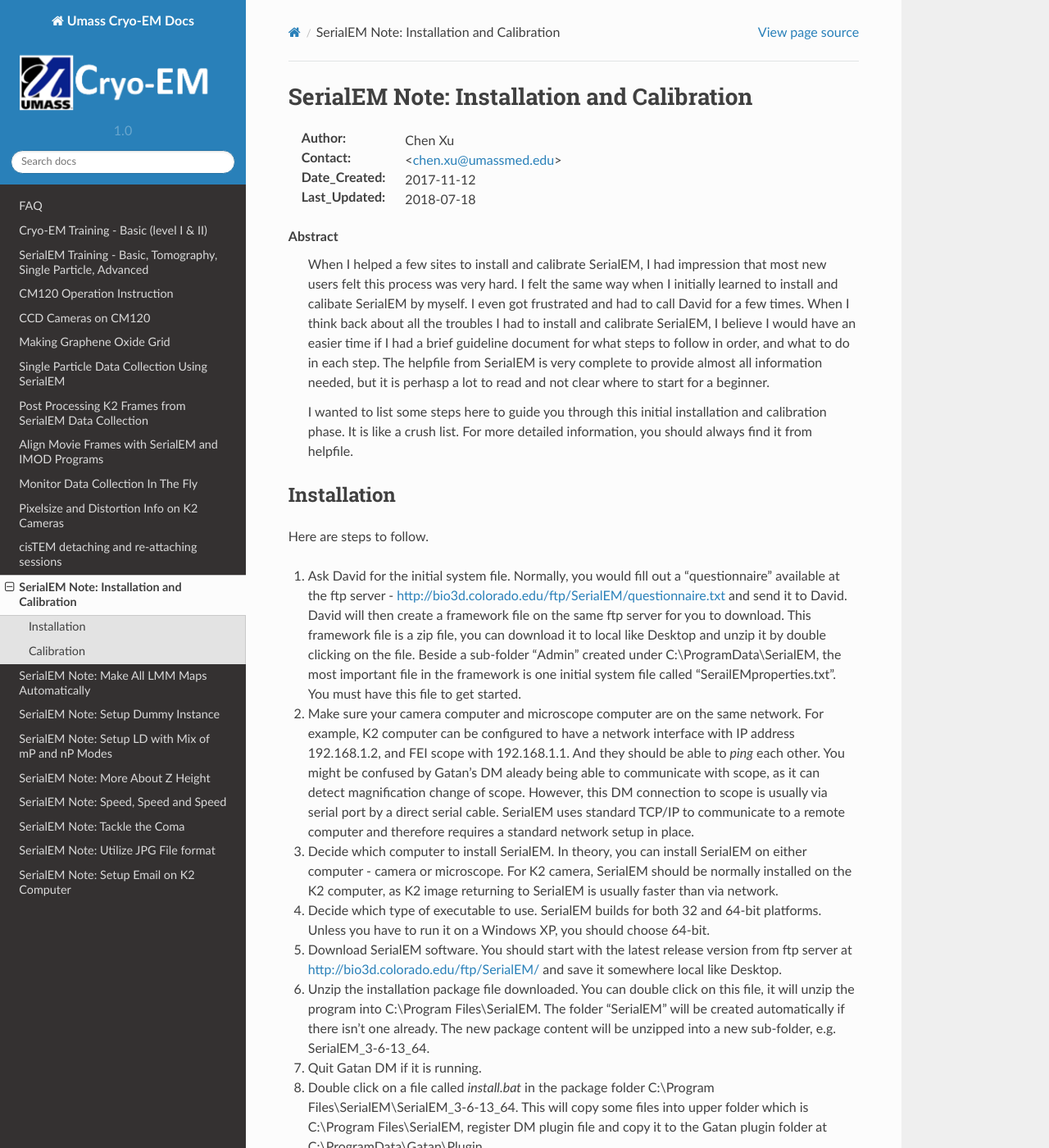
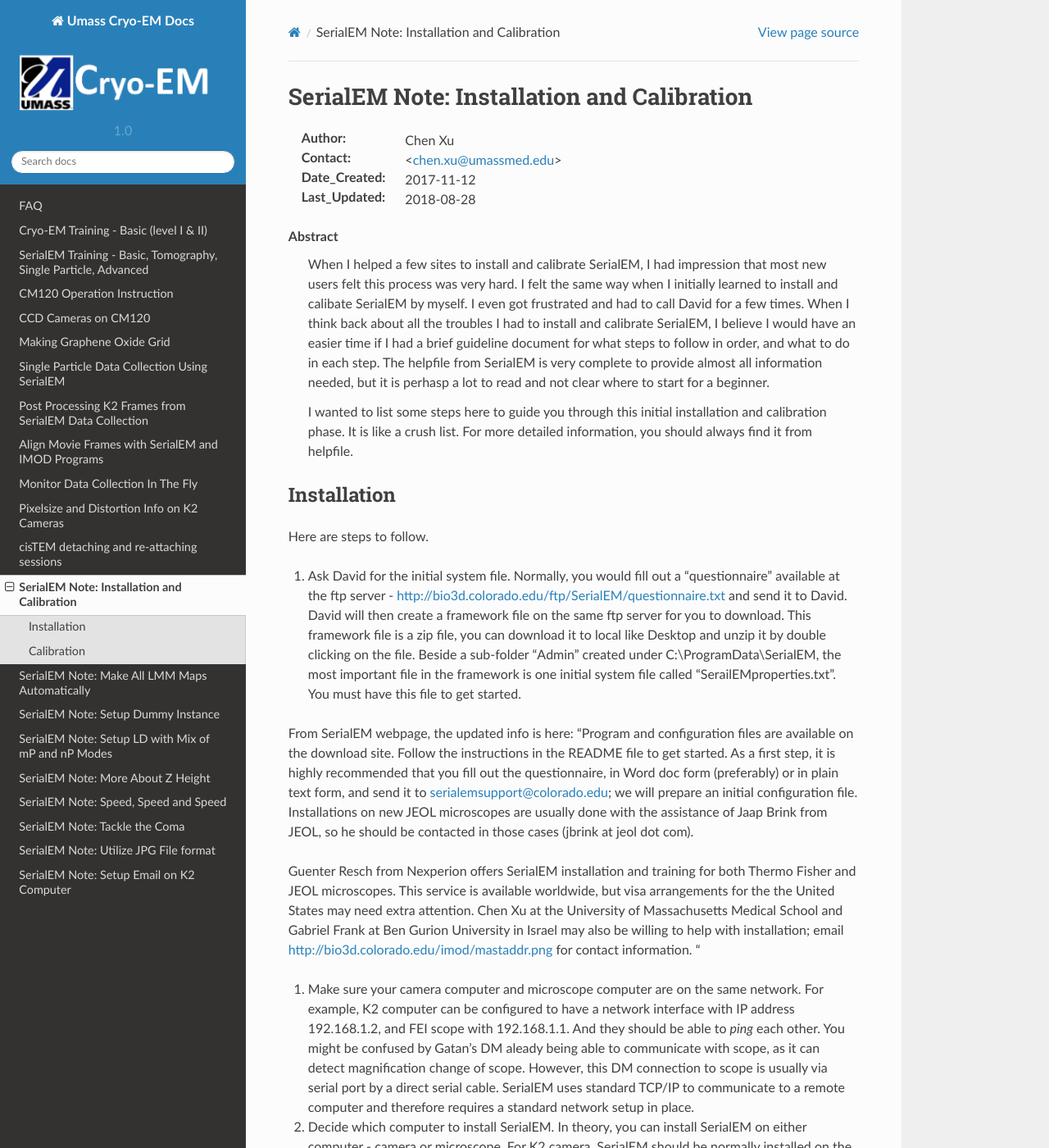
Before and after one commit to xuchen66/sphinx-emdocs, a Sphinx documentation site: the page built from source/serialEM-note-install-and-calib.rst, in a window 1280 px wide and 1400 px high. Shown: the whole window at 82% size. Built offline with Sphinx 7.4.7 and the Read the Docs theme 2.0.0, drawn with Linux system fonts in a browser that asks for light colours; pages that are not in the unit, such as notebooks, are missing from menus.

Commit message:
Update serialEM-note-install-and-calib.rst

```diff
--- a/source/serialEM-note-install-and-calib.rst
+++ b/source/serialEM-note-install-and-calib.rst
@@ -7,7 +7,7 @@
 :Author: Chen Xu
 :Contact: <chen.xu@umassmed.edu>
 :Date_Created: 2017-11-12
-:Last_Updated: 2018-07-18
+:Last_Updated: 2018-08-28
 
 .. glossary::
 
@@ -24,6 +24,13 @@
 Here are steps to follow.
 
 1. Ask David for the initial system file. Normally, you would fill out a "questionnaire" available at the ftp server - http://bio3d.colorado.edu/ftp/SerialEM/questionnaire.txt and send it to David. David will then create a framework file on the same ftp server for you to download. This framework file is a zip file, you can download it to local like Desktop and unzip it by double clicking on the file. Beside a sub-folder "Admin" created under C:\\ProgramData\\SerialEM, the most important file in the framework is one initial system file called "SerailEMproperties.txt". You must have this file to get started.
+
+From SerialEM webpage, the updated info is here:
+"Program and configuration files are available on the download site. Follow the instructions in the README file to get started. As a first step, it is highly recommended that you fill out the questionnaire, in Word doc form (preferably) or in plain text form, and send it to serialemsupport@colorado.edu; we will prepare an initial configuration file. Installations on new JEOL microscopes are usually done with the assistance of Jaap Brink from JEOL, so he should be contacted in those cases (jbrink at jeol dot com).
+
+Guenter Resch from Nexperion offers SerialEM installation and training for both Thermo Fisher and JEOL microscopes. This service is available worldwide, but visa arrangements for the the United States may need extra attention. Chen Xu at the University of Massachusetts Medical School and Gabriel Frank at Ben Gurion University in Israel may also be willing to help with installation; email
+http://bio3d.colorado.edu/imod/mastaddr.png
+for contact information. “
 
 #. Make sure your camera computer and microscope computer are on the same network. For example, K2 computer can be configured to have a network interface with IP address 192.168.1.2, and FEI scope with 192.168.1.1. And they should be able to *ping* each other. You might be confused by Gatan's DM aleady being able to communicate with scope, as it can detect magnification change of scope. However, this DM connection to scope is usually via serial port by a direct serial cable. SerialEM uses standard TCP/IP to communicate to a remote computer and therefore requires a standard network setup in place.
 
```
